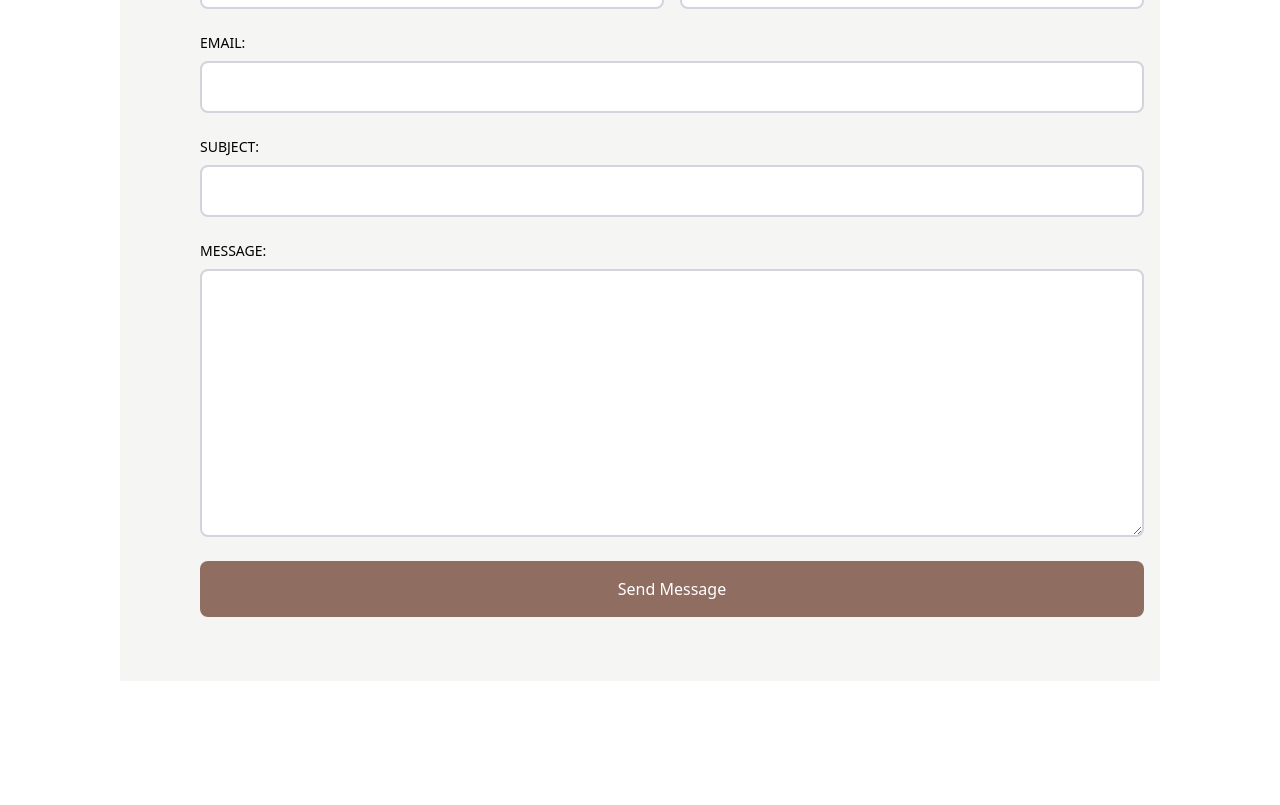
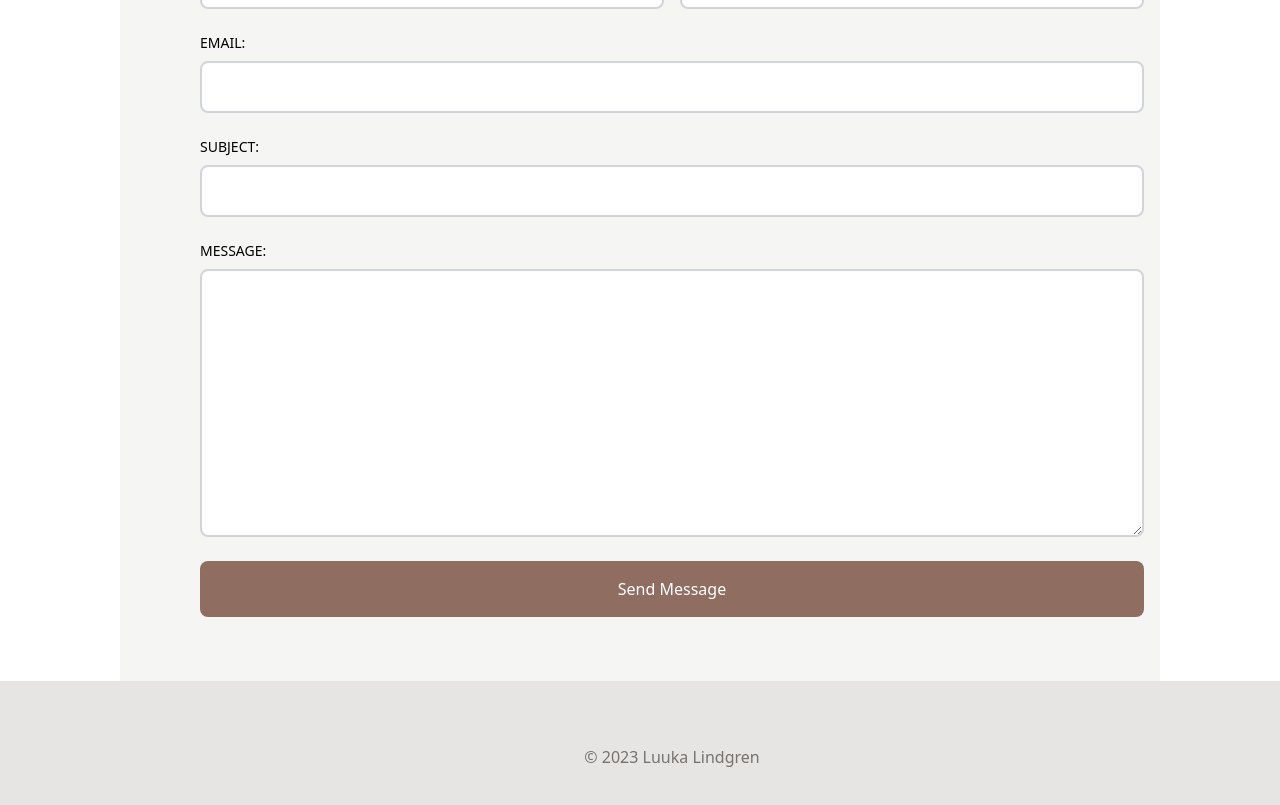
Before and after one commit to Luukalindgren/Portfolio, a React (Vite) app in the folder client/: page / in a window 1280 px wide. Shown: the part 2927-3732 px from the top of the page. Before the commit the page ends 3608 px from the top, so only its background shows below. Built offline with nearby package versions, Linux system fonts and the light colour scheme.

Commit message:
Very basic and plain footer

```diff
--- a/client/src/App.jsx
+++ b/client/src/App.jsx
@@ -4,6 +4,7 @@ import Work from './components/Work'
 import Projects from './components/Projects'
 import Contact from './components/Contact'
 import About from './components/About'
+import Footer from './components/Footer'
 
 // TODO:
 // - Add self portrait and some animated circle around it
@@ -27,6 +28,7 @@ function App() {
       <Work/>
       <Projects/>
       <Contact />
+      <Footer/>
     </div>
   )
 }
--- /dev/null
+++ b/client/src/components/Footer.jsx
@@ -0,0 +1,14 @@
+import React from "react";
+
+const Footer = () => {
+  return (
+    <div
+      id="footer"
+      className="w-full p-4 py-16 m-auto md:pl-20 bg-stone-200"
+    >
+      <p className="text-center text-stone-500">© 2023 Luuka Lindgren</p>
+    </div>
+  );
+};
+
+export default Footer;
```
